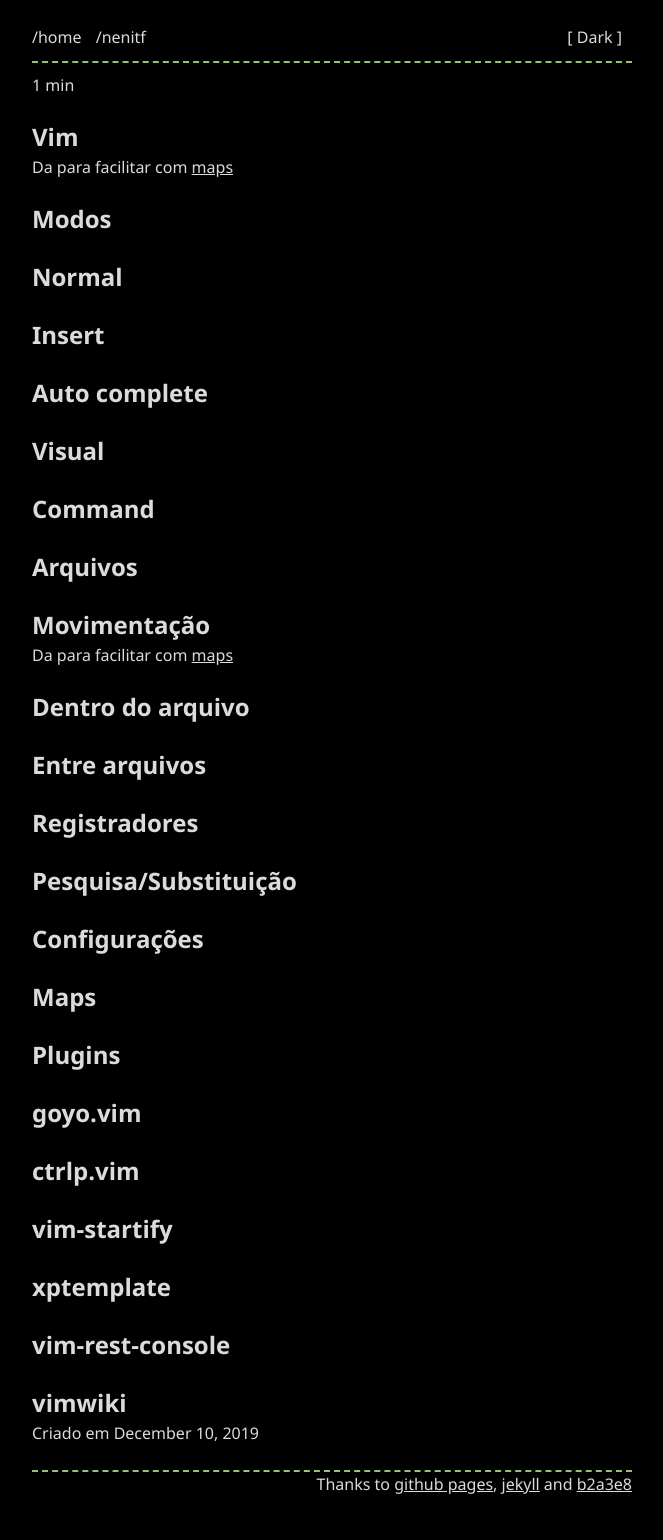
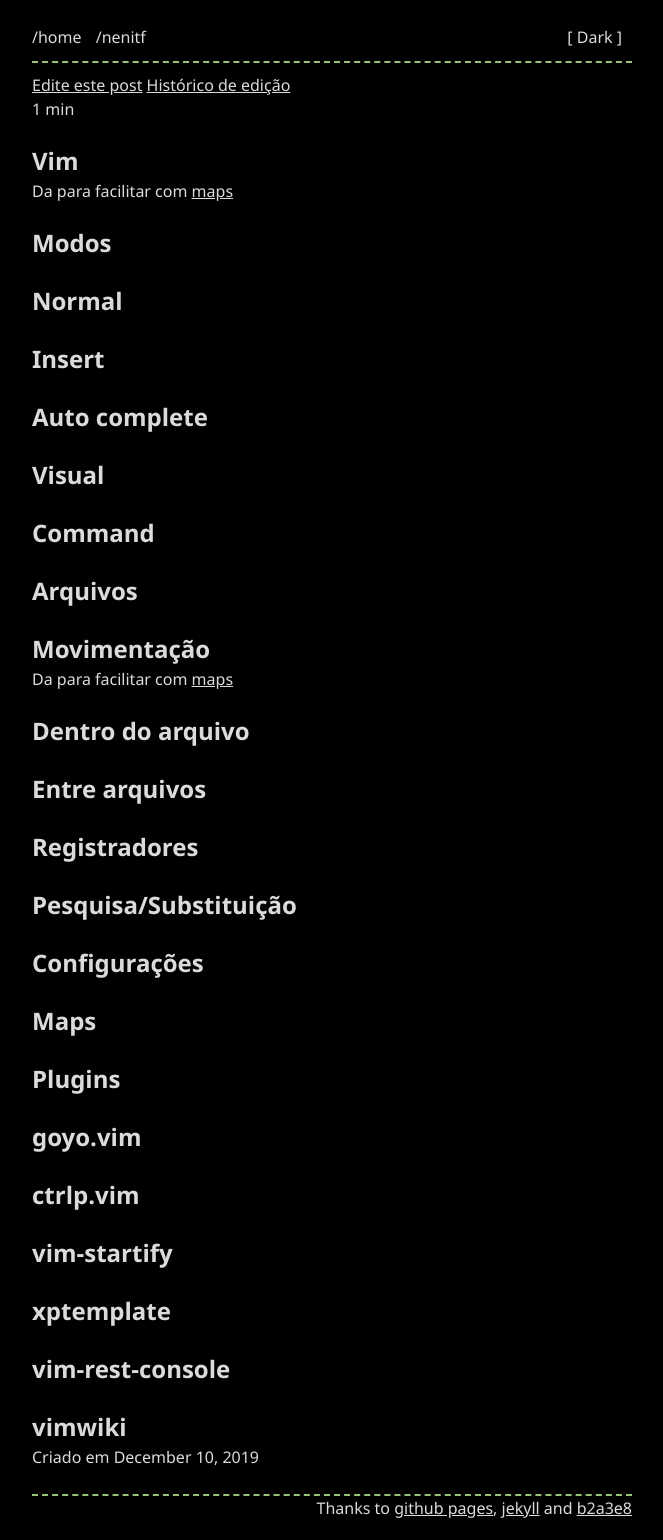
Before and after one commit to neninja/wtf, a Jekyll site: the page built from _posts/2019-12-10-vim.md, in a window 1280 px wide. Shown: the whole page, without its empty margins (308-971 px from the left). Built offline with Jekyll 4.4.1, drawn with Linux system fonts in a browser that asks for light colours; nearby versions of some CDN libraries; our own code applies the rules of GitHub Pages for plain Markdown files; library files that are not in the unit come from our copies; before the commit the page ends 1516 px from its top, so only the background shows below that.

Commit message:
feat: add btns de ação do github

```diff
--- a/_config.yml
+++ b/_config.yml
@@ -34,6 +34,7 @@
     - linkedin
     - email
 
+remote: https://github.com/nenitf/wtf
 
 permalink: /:title/
 
--- a/_layouts/post.html
+++ b/_layouts/post.html
@@ -1,6 +1,10 @@
 ---
 layout: default
 ---
+<div class="remote-options">
+    <a href="{{ site.remote }}/edit/master/{{ page.path }}">Edite este post</a>
+    <a href="{{ site.remote }}/commits/master/{{ page.path }}">Histórico de edição</a>
+</div>
 {% include read_time.html %}
 {% if page.cover %}
 <div
@@ -10,7 +14,9 @@
     {% endif %}></div>
 {% endif %}
 <article class="post">
+
     {{ content }}
+
     <div class="date">
         Criado em {{ page.date | date: "%B %e, %Y" }}
     </div>
```
